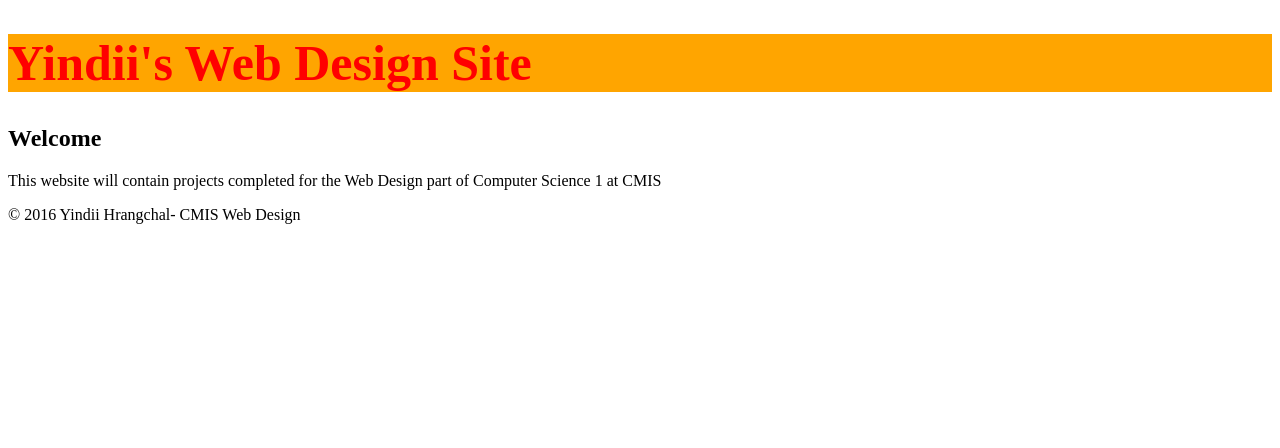
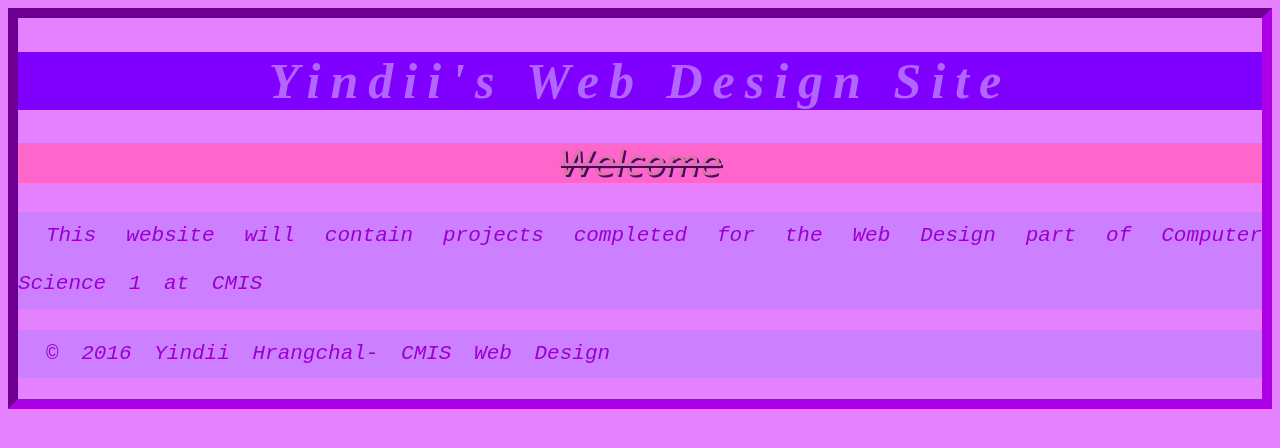
Before and after one commit to Yindii2261-cmis/Yindii2261-cmis-wd, a plain HTML site: page index.html in a window 1280 px wide. Drawn offline with Linux system fonts and the light colour scheme.

Commit message:
Editted main.css

```diff
--- a/main.css
+++ b/main.css
@@ -1,11 +1,46 @@
+
+
+
+
 h1 {
-	color:red;
-	background:orange;
-	font: arial;
+	color: #b366ff;
+	background: #8000ff;
+	font:Georgia;
 	font-size:50px;
+	text-align:center;
+	font-style:italic;
+	font-weight:900;
+	letter-spacing:10px;
 }
+
 body {
-	background-color:#fflala;
+	background-color:#e580ff;
+	border-style:inset;
+	border-width: 10px;
+	border-color:  #ac00e6;
 }
+
 p {
-	font-family:
+	font-family:Courier New;
+	font-style:oblique;
+	font-size:21px;
+	color: #9900cc;
+	background: #cc80ff;
+	text-align:justify;
+	text-indent: 28px;
+	line-height:2.3;
+	word-spacing: 10px;
+
+}
+
+h2 {
+	font-family:Verdana;
+	font-style:italic;
+	font-size:35px;
+	color:#d279a6;
+	background: #ff66cc;
+	text-align:center;
+	font-weight:normal;
+	text-decoration: line-through;
+	text-transform:capitalize;
+	text-shadow:2px 2px   #520066;
```
